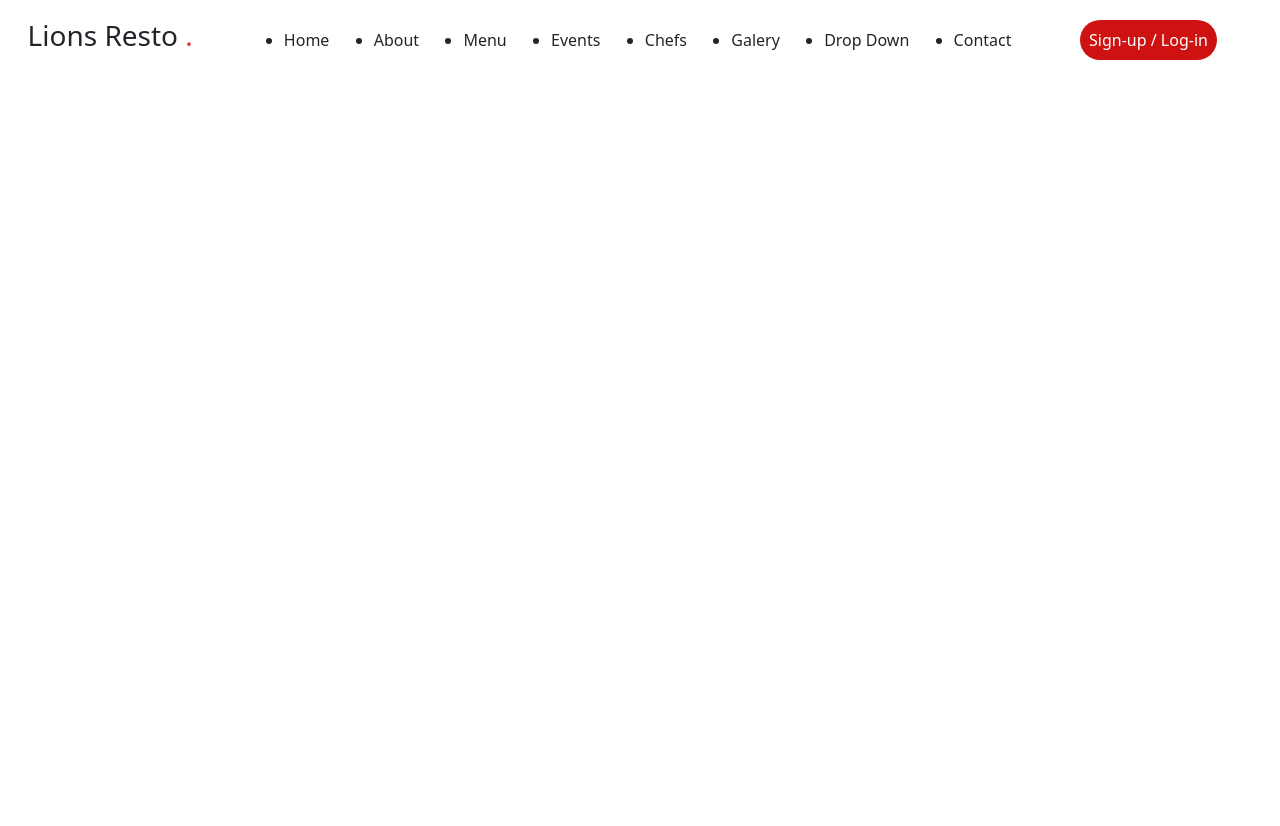
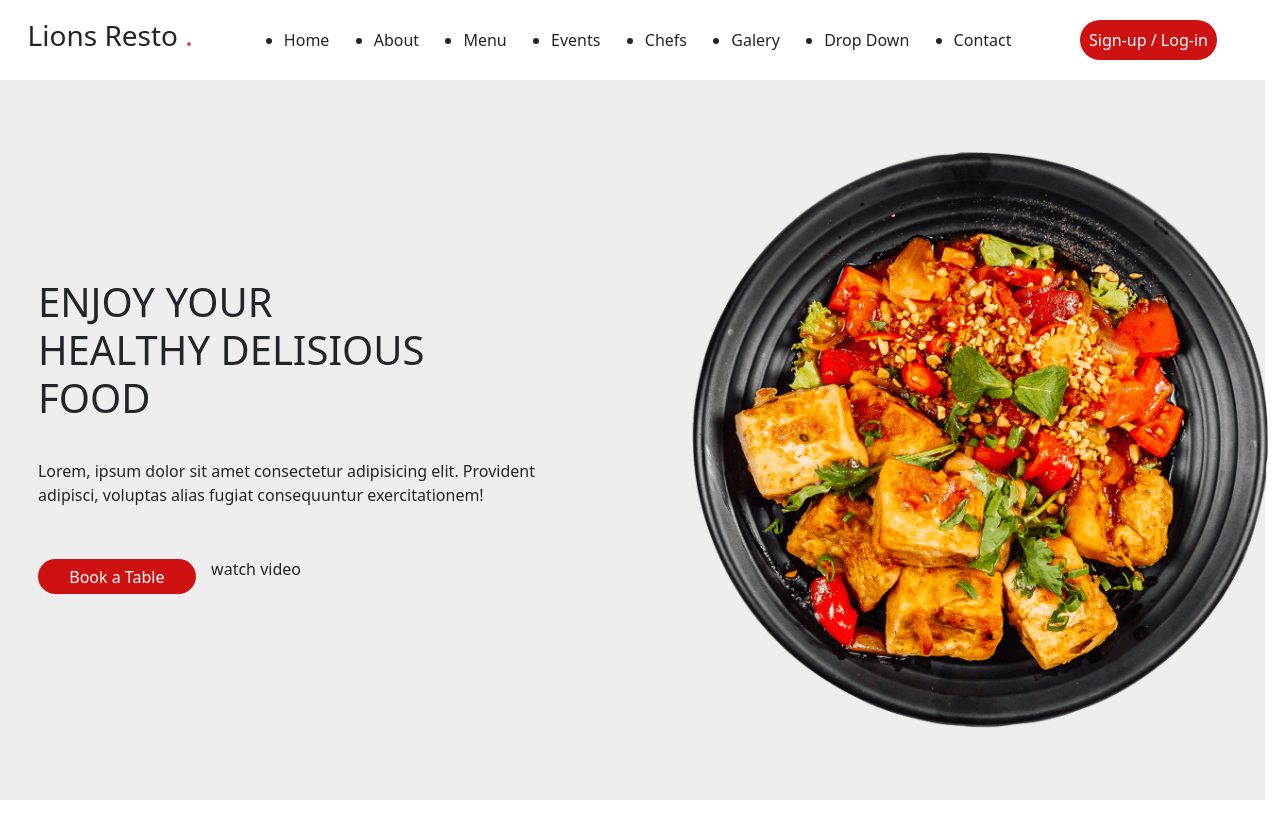
Before and after one commit to Hlxrd/final-project-js-DOM-Hamza-Yasri, a website: page index.html in a window 1280 px wide. Before the commit the page ends 800 px from the top, so only its background shows below. Drawn offline with Linux system fonts and the light colour scheme.

Commit message:
hero sec unfinished

```diff
--- a/index.html
+++ b/index.html
@@ -33,7 +33,33 @@
             </div>
         </nav>
     </header>
+    <!-- ! main -->
+    <main>
+        <!-- * Hero section -->
+        <section class="heroSec">
+            <div class="heroDiv">
+                <div class="heroTDiv">
+                    <h1 class="heroTitle">ENJOY YOUR HEALTHY DELISIOUS FOOD</h1>
+                </div>
+                <div class="heroPDiv">
+                    <P class="heroP">Lorem, ipsum dolor sit amet consectetur adipisicing elit. Provident adipisci,
+                        voluptas alias
+                        fugiat consequuntur exercitationem!</P>
+                </div>
+                <div class="heroBDiv">
+                    <button class="heroButton rounded-pill border-0">Book a Table</button>
+                    <div class="heroWDiv">
+                        <i class="fa-solid fa-film"></i>
+                        <p class="heroWatch">watch video</p>
+                    </div>
+                </div>
+            </div>
+            <div class="imgDiv">
+                <img src="./public/img/hero-img.png" alt="" class="heroImg">
+            </div>
+        </section>
 
+    </main>
 
 
 
```
